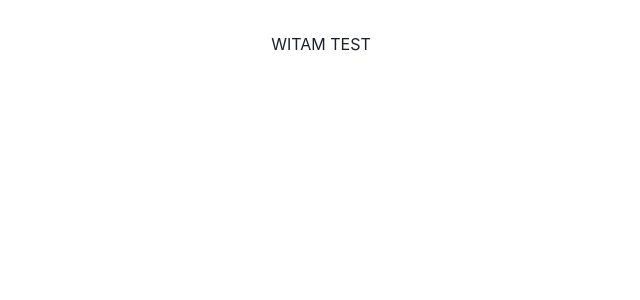
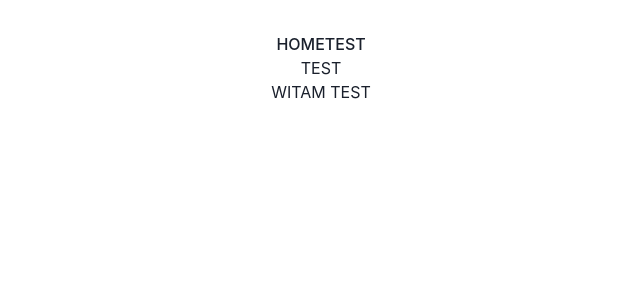
Before and after one commit to micad132/BAI-PROJEKT, a React (Vite) app in the folder warehouseManagement/: page /test in a window 1280 px wide. Shown: the top 300 px of the page, without its empty margins (319-959 px from the left). Built offline with nearby package versions, Linux system fonts and the light colour scheme.

Commit message:
redux + navigation + template added

```diff
--- a/warehouseManagement/package.json
+++ b/warehouseManagement/package.json
@@ -13,9 +13,13 @@
     "@chakra-ui/react": "^2.8.1",
     "@emotion/react": "^11.11.1",
     "@emotion/styled": "^11.11.0",
+    "@reduxjs/toolkit": "^1.9.7",
+    "axios": "^1.5.1",
     "framer-motion": "^10.16.4",
     "react": "^18.2.0",
-    "react-dom": "^18.2.0"
+    "react-dom": "^18.2.0",
+    "react-redux": "^8.1.3",
+    "react-router-dom": "^6.17.0"
   },
   "devDependencies": {
     "@types/react": "^18.2.15",
--- a/warehouseManagement/src/App.tsx
+++ b/warehouseManagement/src/App.tsx
@@ -1,8 +1,13 @@
 import './App.css'
+import LayoutContainer from "./layout/Layout.container.tsx";
+import routes from "./routes";
 
 function App() {
   return (
       <div>
+          <LayoutContainer>
+              {routes}
+          </LayoutContainer>
           WITAM TEST
       </div>
   )
--- /dev/null
+++ b/warehouseManagement/src/layout/Layout.container.tsx
@@ -0,0 +1,17 @@
+import {type ReactElement, ReactNode} from 'react'
+import NavComponent from "./nav/Nav.component.tsx";
+
+interface Props {
+    children: ReactNode,
+}
+
+const Layout = ({ children }: Props): ReactElement => {
+    return (
+        <div>
+            <NavComponent />
+            <main>{children}</main>
+        </div>
+    )
+}
+
+export default Layout
--- /dev/null
+++ b/warehouseManagement/src/layout/nav/Nav.component.tsx
@@ -0,0 +1,13 @@
+import SingleLinkComponent from "./SingleLink.component.tsx";
+
+const NavComponent = () => {
+
+    return(
+        <nav>
+            <SingleLinkComponent path={"/"} text={'HOME'} />
+            <SingleLinkComponent path={"/test"} text={'TEST'} />
+        </nav>
+    )
+}
+
+export default NavComponent;
--- /dev/null
+++ b/warehouseManagement/src/layout/nav/SingleLink.component.tsx
@@ -0,0 +1,9 @@
+import { Link } from "react-router-dom";
+
+type Props = {
+    path: string,
+    text: string,
+}
+const SingleLinkComponent = ({path, text}: Props) => <Link  to={path}>{text}</Link>
+
+export default SingleLinkComponent;
--- a/warehouseManagement/src/main.tsx
+++ b/warehouseManagement/src/main.tsx
@@ -3,11 +3,18 @@ import ReactDOM from 'react-dom/client'
 import App from './App.tsx'
 import { ChakraProvider } from '@chakra-ui/react'
 import './index.css'
+import { BrowserRouter } from 'react-router-dom';
+import {store} from "./store";
+import {Provider} from "react-redux";
 
 ReactDOM.createRoot(document.getElementById('root')!).render(
   <React.StrictMode>
-      <ChakraProvider>
-        <App />
-      </ChakraProvider>
+      <Provider store={store}>
+          <BrowserRouter>
+              <ChakraProvider>
+                    <App />
+              </ChakraProvider>
+          </BrowserRouter>
+      </Provider>
   </React.StrictMode>,
 )
--- /dev/null
+++ b/warehouseManagement/src/pages/HomePage/Home.container.tsx
@@ -0,0 +1,20 @@
+import {useAppDispatch, useAppSelector} from "../../store";
+import {useEffect} from "react";
+import {fetchingTestData, getIsLoaded, getTestName} from "../../store/reducers/testReducer.tsx";
+import SpinnerComponent from "../../components/spinner.component.tsx";
+
+const  HomeContainer = () => {
+    const dispatch = useAppDispatch();
+    const testData = useAppSelector(getTestName);
+    const isLoaded = useAppSelector(getIsLoaded);
+    useEffect(() => {
+        dispatch(fetchingTestData());
+    }, [dispatch]);
+    return(
+        <div>
+            {isLoaded ? testData : <SpinnerComponent />}
+        </div>
+    )
+}
+
+export default HomeContainer;
--- /dev/null
+++ b/warehouseManagement/src/pages/TestPage/Test.container.tsx
@@ -0,0 +1,11 @@
+
+const TestContainer = () => {
+
+    return(
+        <div>
+            TEST
+        </div>
+    )
+}
+
+export default TestContainer;
--- /dev/null
+++ b/warehouseManagement/src/routes/index.tsx
@@ -0,0 +1,12 @@
+import { Routes, Route } from 'react-router-dom'
+import HomeContainer from "../pages/HomePage/Home.container.tsx";
+import TestContainer from "../pages/TestPage/Test.container.tsx";
+
+const routes = (
+    <Routes>
+        <Route path="/" element={<HomeContainer />} />
+        <Route path="/test" element={<TestContainer />} />
+    </Routes>
+)
+
+export default routes;
--- /dev/null
+++ b/warehouseManagement/src/store/index.tsx
@@ -0,0 +1,19 @@
+/* eslint-disable */
+
+import { configureStore } from '@reduxjs/toolkit'
+import {TypedUseSelectorHook, useDispatch, useSelector} from "react-redux";
+import testReducer from "./reducers/testReducer.tsx";
+
+export const store = configureStore({
+    reducer: {
+        test: testReducer,
+    }
+})
+
+// Infer the `RootState` and `AppDispatch` types from the store itself
+export type RootState = ReturnType<typeof store.getState>
+// Inferred type: {posts: PostsState, comments: CommentsState, users: UsersState}
+export type AppDispatch = typeof store.dispatch
+
+export const useAppDispatch: () => AppDispatch = useDispatch
+export const useAppSelector: TypedUseSelectorHook<RootState> = useSelector
--- /dev/null
+++ b/warehouseManagement/src/store/reducers/testReducer.tsx
@@ -0,0 +1,38 @@
+import {createAsyncThunk, createSlice} from '@reduxjs/toolkit'
+import { type RootState } from '../index'
+import axios from "axios";
+
+interface TestType {
+    name: string,
+    isLoaded: boolean,
+}
+
+const initialState: TestType = {
+    name: '',
+    isLoaded: false,
+}
+
+export const fetchingTestData = createAsyncThunk(
+    'test',
+    async () => {
+        const data = await axios.get('https://swapi.dev/api/people/1/');
+        return data.data.name;
+    }
+)
+
+export const getIsLoaded = (state: RootState): boolean => state.test.isLoaded;
+export const getTestName = (state: RootState): string => state.test.name;
+
+const testSlice = createSlice({
+    name: 'testSlice',
+    initialState,
+    reducers: {},
+    extraReducers (builder) {
+        builder.addCase(fetchingTestData.fulfilled, (state, action) => {
+            state.name = action.payload;
+            state.isLoaded = true;
+        })
+    }
+})
+
+export default testSlice.reducer
```
Also changed, not shown: 1 other file (tests, documents, lock files or other folders).
